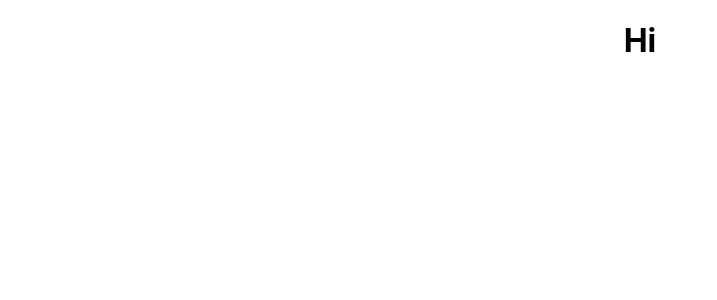
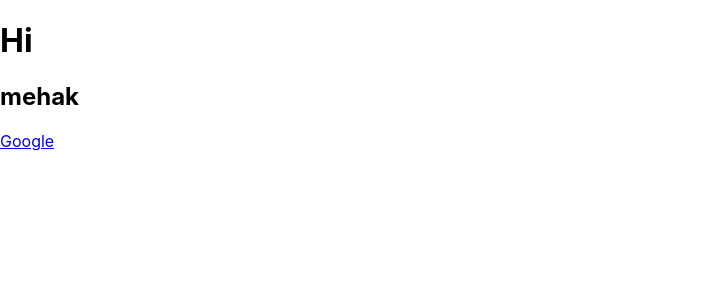
Before and after one commit to Mehak-Kamran/React-JS, a React (Create React App) app: page / in a window 1280 px wide. Shown: the top 300 px of the page, without its empty margins (0-717 px from the left). Built offline with nearby package versions, Linux system fonts and the light colour scheme.

Commit message:
adding dynamic content

```diff
--- a/src/App.js
+++ b/src/App.js
@@ -1,12 +1,17 @@
-
 import './App.css';
 
-function App() {
-  return (
-    <div className="App">
-      <h1>Hi</h1>
+function App(){
+  const title="Hi";
+  let link="https://www.google.com/";
+  return(
+    <div className='cont'>
+      <h1>{title}</h1> {/*value using var*/}
+      <h2>{ "mehak"}</h2>{/*direct val*/}
+      <a href={link}> Google</a>
     </div>
+
   );
 }
 
+
 export default App;
```
